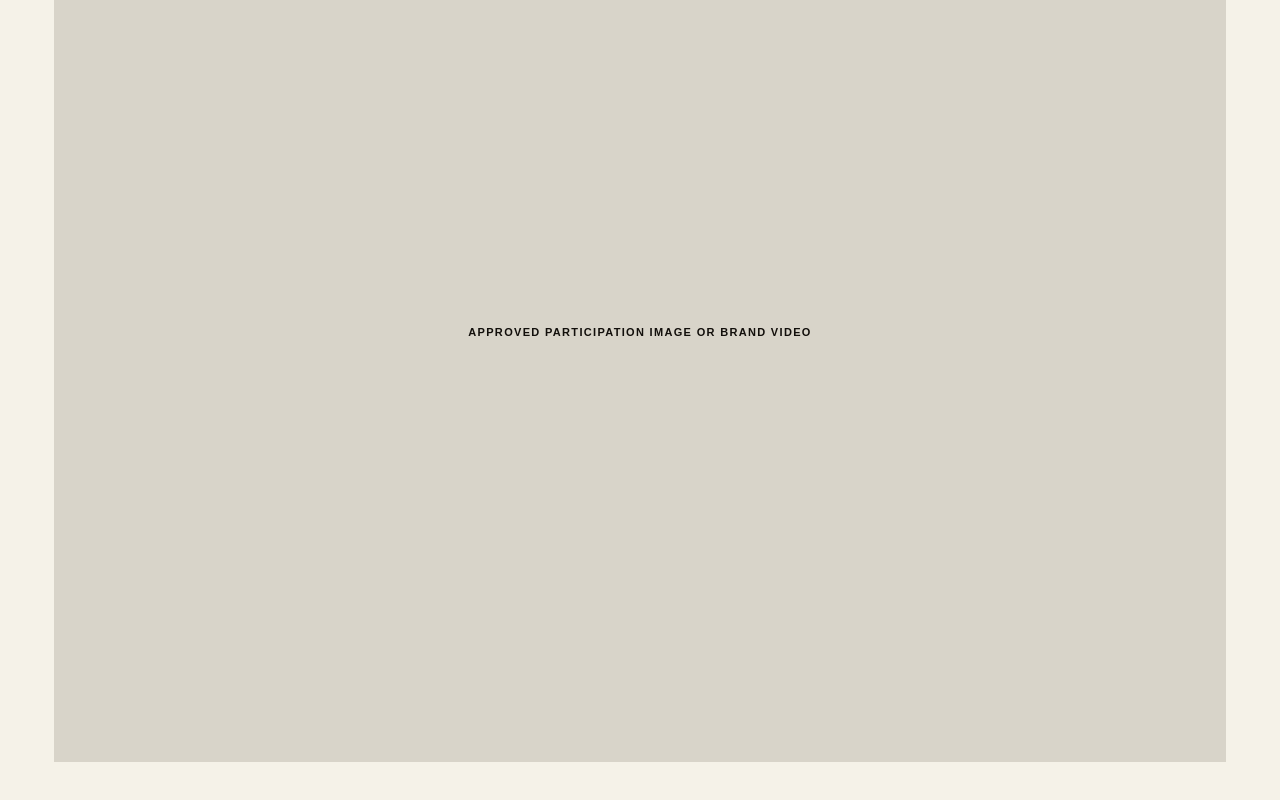
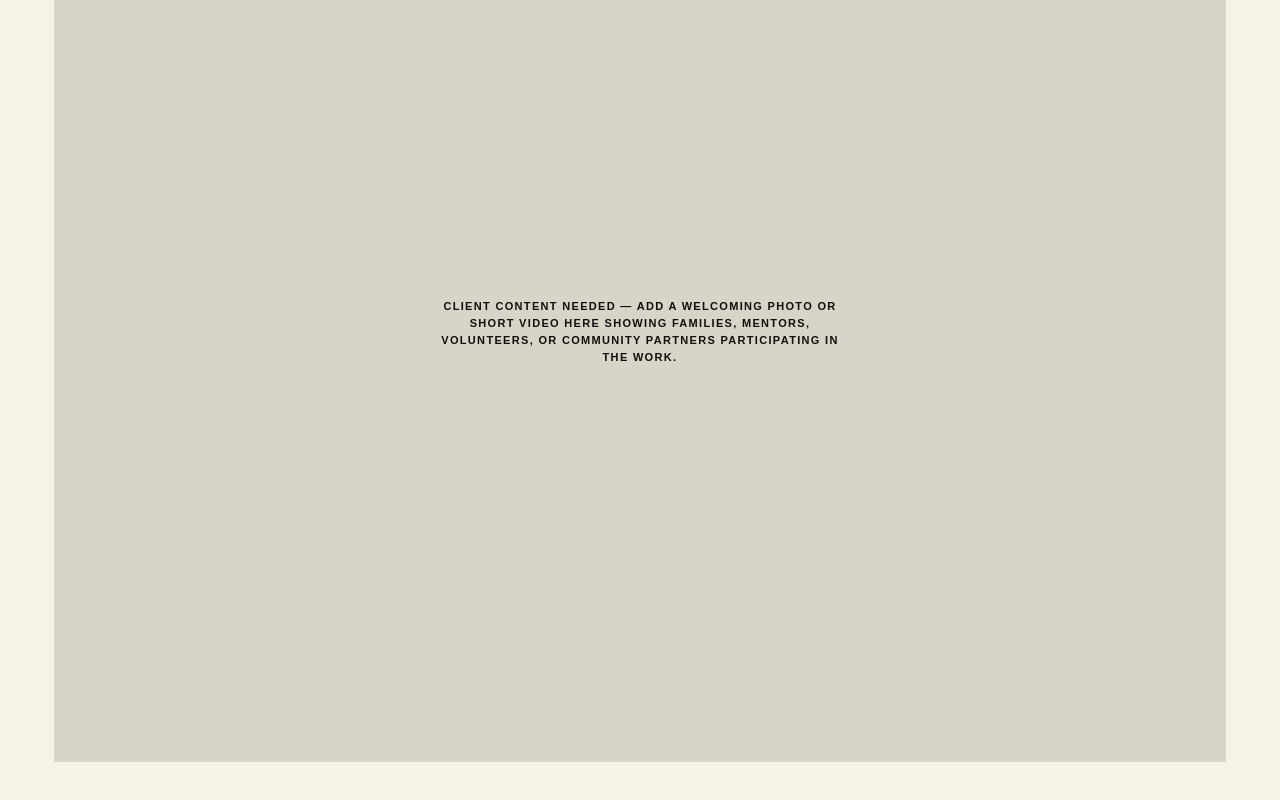
Before and after one commit to executiveusa/asc3nd-brand-site, a Next.js app: page /take-part in a window 1280 px wide. Shown: the part 764-1564 px from the top of the page. Built offline with nearby package versions, Linux system fonts and the light colour scheme.

Commit message:
Rewrite participation placeholder as client guidance

```diff
--- a/app/take-part/page.tsx
+++ b/app/take-part/page.tsx
@@ -11,7 +11,7 @@ export default function TakePartPage() {
     >
       <section className="interior-section shell">
         <DocumentaryFrame
-          label="Approved participation image or brand video"
+          label="CLIENT CONTENT NEEDED — Add a welcoming photo or short video here showing families, mentors, volunteers, or community partners participating in the work."
           slot="take-part"
         />
       </section>
```
